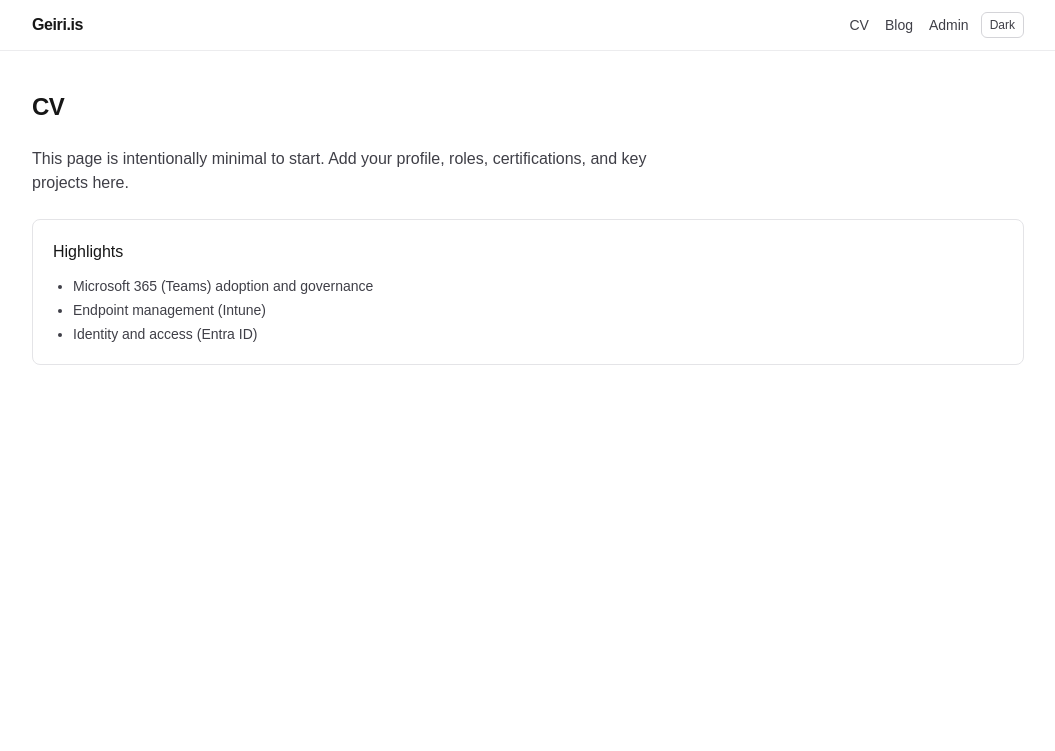
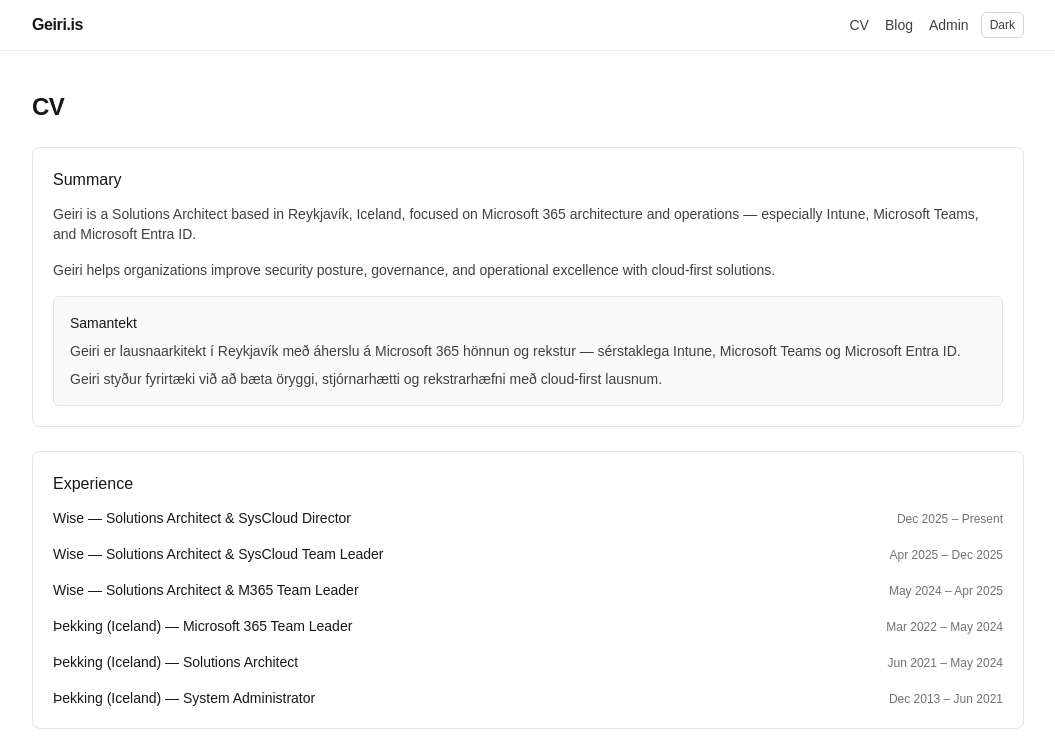
Before and after one commit to kristinngeir/geiri-is-website, a Next.js app in the folder geiri-is/: page /cv in a window 1280 px wide. Shown: the top 751 px of the page, without its empty margins (112-1167 px from the left). Built offline with nearby package versions, Linux system fonts and the light colour scheme.

Commit message:
cv: add profile and experience

```diff
--- a/geiri-is/src/app/cv/page.tsx
+++ b/geiri-is/src/app/cv/page.tsx
@@ -2,16 +2,96 @@
   return (
     <div className="space-y-6">
       <h1 className="text-2xl font-semibold tracking-tight">CV</h1>
-      <p className="max-w-2xl text-zinc-700 dark:text-zinc-300">
-        This page is intentionally minimal to start. Add your profile, roles,
-        certifications, and key projects here.
-      </p>
+
       <section className="rounded-lg border border-zinc-200 bg-white p-5 dark:border-white/10 dark:bg-black">
-        <h2 className="font-medium">Highlights</h2>
+        <h2 className="font-medium">Summary</h2>
+        <div className="mt-3 space-y-4 text-sm text-zinc-700 dark:text-zinc-300">
+          <p>
+            Geiri is a Solutions Architect based in Reykjavík, Iceland, focused on Microsoft 365
+            architecture and operations — especially Intune, Microsoft Teams, and Microsoft Entra ID.
+          </p>
+          <p>
+            Geiri helps organizations improve security posture, governance, and operational excellence
+            with cloud-first solutions.
+          </p>
+
+          <div className="rounded-md border border-zinc-200 bg-zinc-50 p-4 dark:border-white/10 dark:bg-white/5">
+            <p className="font-medium text-zinc-900 dark:text-zinc-100">Samantekt</p>
+            <p className="mt-2">
+              Geiri er lausnaarkitekt í Reykjavík með áherslu á Microsoft 365 hönnun og rekstur —
+              sérstaklega Intune, Microsoft Teams og Microsoft Entra ID.
+            </p>
+            <p className="mt-2">
+              Geiri styður fyrirtæki við að bæta öryggi, stjórnarhætti og rekstrarhæfni með
+              cloud-first lausnum.
+            </p>
+          </div>
+        </div>
+      </section>
+
+      <section className="rounded-lg border border-zinc-200 bg-white p-5 dark:border-white/10 dark:bg-black">
+        <h2 className="font-medium">Experience</h2>
+
+        <div className="mt-3 space-y-4 text-sm text-zinc-700 dark:text-zinc-300">
+          <div>
+            <div className="flex flex-wrap items-baseline justify-between gap-x-4 gap-y-1">
+              <p className="font-medium text-zinc-900 dark:text-zinc-100">
+                Wise — Solutions Architect &amp; SysCloud Director
+              </p>
+              <p className="text-xs text-zinc-500 dark:text-zinc-400">Dec 2025 – Present</p>
+            </div>
+          </div>
+
+          <div>
+            <div className="flex flex-wrap items-baseline justify-between gap-x-4 gap-y-1">
+              <p className="font-medium text-zinc-900 dark:text-zinc-100">
+                Wise — Solutions Architect &amp; SysCloud Team Leader
+              </p>
+              <p className="text-xs text-zinc-500 dark:text-zinc-400">Apr 2025 – Dec 2025</p>
+            </div>
+          </div>
+
+          <div>
+            <div className="flex flex-wrap items-baseline justify-between gap-x-4 gap-y-1">
+              <p className="font-medium text-zinc-900 dark:text-zinc-100">
+                Wise — Solutions Architect &amp; M365 Team Leader
+              </p>
+              <p className="text-xs text-zinc-500 dark:text-zinc-400">May 2024 – Apr 2025</p>
+            </div>
+          </div>
+
+          <div>
+            <div className="flex flex-wrap items-baseline justify-between gap-x-4 gap-y-1">
+              <p className="font-medium text-zinc-900 dark:text-zinc-100">Þekking (Iceland) — Microsoft 365 Team Leader</p>
+              <p className="text-xs text-zinc-500 dark:text-zinc-400">Mar 2022 – May 2024</p>
+            </div>
+          </div>
+
+          <div>
+            <div className="flex flex-wrap items-baseline justify-between gap-x-4 gap-y-1">
+              <p className="font-medium text-zinc-900 dark:text-zinc-100">Þekking (Iceland) — Solutions Architect</p>
+              <p className="text-xs text-zinc-500 dark:text-zinc-400">Jun 2021 – May 2024</p>
+            </div>
+          </div>
+
+          <div>
+            <div className="flex flex-wrap items-baseline justify-between gap-x-4 gap-y-1">
+              <p className="font-medium text-zinc-900 dark:text-zinc-100">Þekking (Iceland) — System Administrator</p>
+              <p className="text-xs text-zinc-500 dark:text-zinc-400">Dec 2013 – Jun 2021</p>
+            </div>
+          </div>
+        </div>
+      </section>
+
+      <section className="rounded-lg border border-zinc-200 bg-white p-5 dark:border-white/10 dark:bg-black">
+        <h2 className="font-medium">Focus areas</h2>
         <ul className="mt-3 list-disc space-y-1 pl-5 text-sm text-zinc-700 dark:text-zinc-300">
-          <li>Microsoft 365 (Teams) adoption and governance</li>
-          <li>Endpoint management (Intune)</li>
-          <li>Identity and access (Entra ID)</li>
+          <li>Microsoft 365 architecture and operations</li>
+          <li>Intune (endpoint management)</li>
+          <li>Microsoft Teams (collaboration, telephony, governance)</li>
+          <li>Microsoft Entra ID (identity, conditional access, security posture)</li>
+          <li>Security with Microsoft Defender (when relevant)</li>
+          <li>Cloud-first solutions and operational excellence</li>
         </ul>
       </section>
     </div>
```
